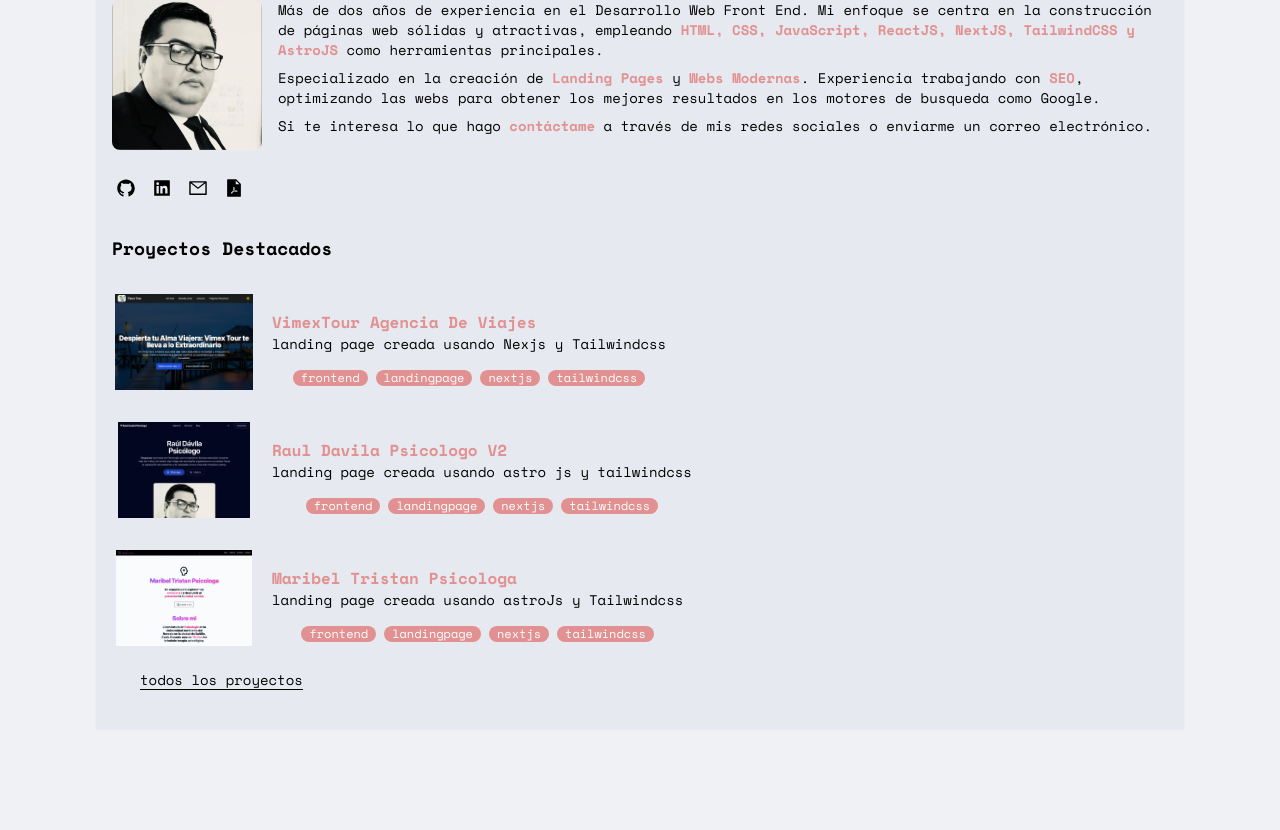
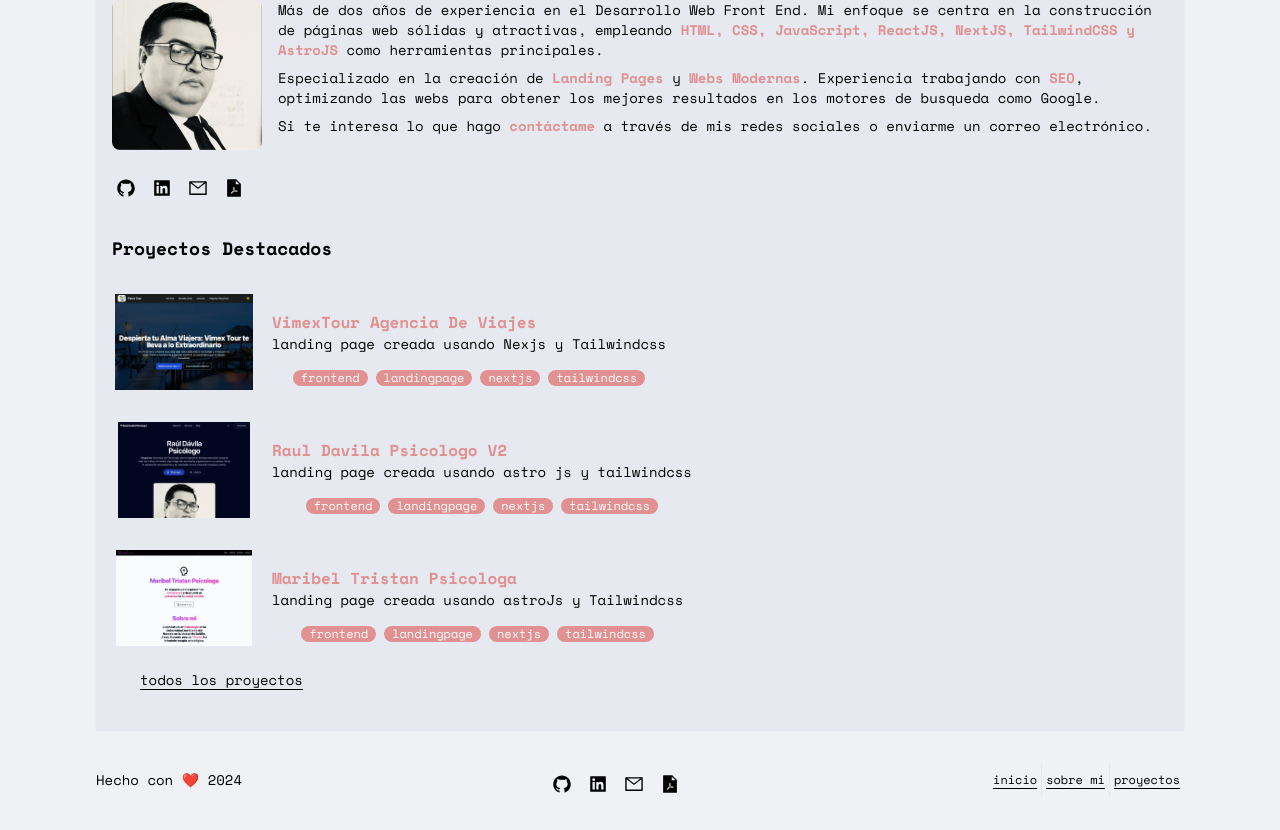
Before and after one commit to magoMercurio/next-portfolio-2024, a Next.js app: page / in a window 1280 px wide. Shown: the part 200-1030 px from the top of the page. Before the commit the page ends 930 px from the top, so only its background shows below. Built offline with nearby package versions, Linux system fonts and the light colour scheme.

Commit message:
create Footer component

```diff
--- a/src/app/globals.css
+++ b/src/app/globals.css
@@ -40,6 +40,10 @@
     @apply  text-sm transition delay-100 text-[#e19191] dark:text-green-200  hover:underline block py-2 px-3 cursor-pointer
   }
 
+  .footerLink {
+    @apply  text-xs transition delay-75 underline decoration-1  underline-offset-4 hover:decoration-[#e19191] dark:hover:decoration-green-200 block py-2 px-1 cursor-pointer
+  }
+
   .links {
     @apply  text-sm transition delay-100 underline decoration-1 hover:decoration-2 underline-offset-4 hover:decoration-[#e19191] dark:hover:decoration-green-200 block py-2 px-3 cursor-pointer
   }
--- a/src/app/layout.jsx
+++ b/src/app/layout.jsx
@@ -2,6 +2,7 @@
 import "./globals.css";
 import { ThemeProvider } from "next-themes";
 import { Header } from "../components/ui/Header";
+import { Footer } from "../components/ui/Footer";
 import { Space_Mono } from 'next/font/google'
 
 const mono = Space_Mono({
@@ -22,6 +23,7 @@ export default function RootLayout({ children }) {
         <ThemeProvider attribute="class">
           <Header />
           {children}
+          <Footer />
         </ThemeProvider>
       </body>
     </html>
--- a/src/app/page.jsx
+++ b/src/app/page.jsx
@@ -6,7 +6,7 @@ import { ProyectSection } from '@/components/ui/ProyectSection'
 
 export default function Home() {
   return (
-    <main className='section'>
+    <main className='section mb-8'>
       <Hero />
       <ProyectSection />
     </main>
--- a/src/app/proyectos/page.jsx
+++ b/src/app/proyectos/page.jsx
@@ -11,7 +11,7 @@ export const metadata = {
 
 export default function ProyectsPage() {
   return (
-    <main className="section">
+    <main className="section mb-8">
       <h1>{metadata.title}</h1>
       <p>{metadata.description}</p>
       <article className=" mt-8 flex flex-col">
--- /dev/null
+++ b/src/components/ui/Footer.jsx
@@ -0,0 +1,28 @@
+import Link from "next/link";
+import { SocialLinks } from "../SocialLinks";
+
+const navbarLinks = [
+  { label: "inicio", href: "/", ariaLabel: "inicio" },
+  { label: "sobre mi", href: "/about", ariaLabel: "sobre mi" },
+  { label: "proyectos", href: "/proyectos", ariaLabel: "proyectos" },
+];
+
+export const Footer = () => {
+  return (
+    <footer className="mt-auto mb-8 flex flex-row items-center justify-between">
+      <p className="my-auto">
+        <span>Hecho con ❤️</span> {new Date().getFullYear()}
+      </p>
+      <SocialLinks />
+      <nav className="flex flex-row my-auto gap-x-2 sm:gap-x-0 sm:divide-x">
+        {navbarLinks.map(({ href, label, ariaLabel }) => (
+          <p key={label} className="">
+            <Link className="footerLink" href={href} aria-label={ariaLabel}>
+              {label}
+            </Link>
+          </p>
+        ))}
+      </nav>
+    </footer>
+  );
+};
```
